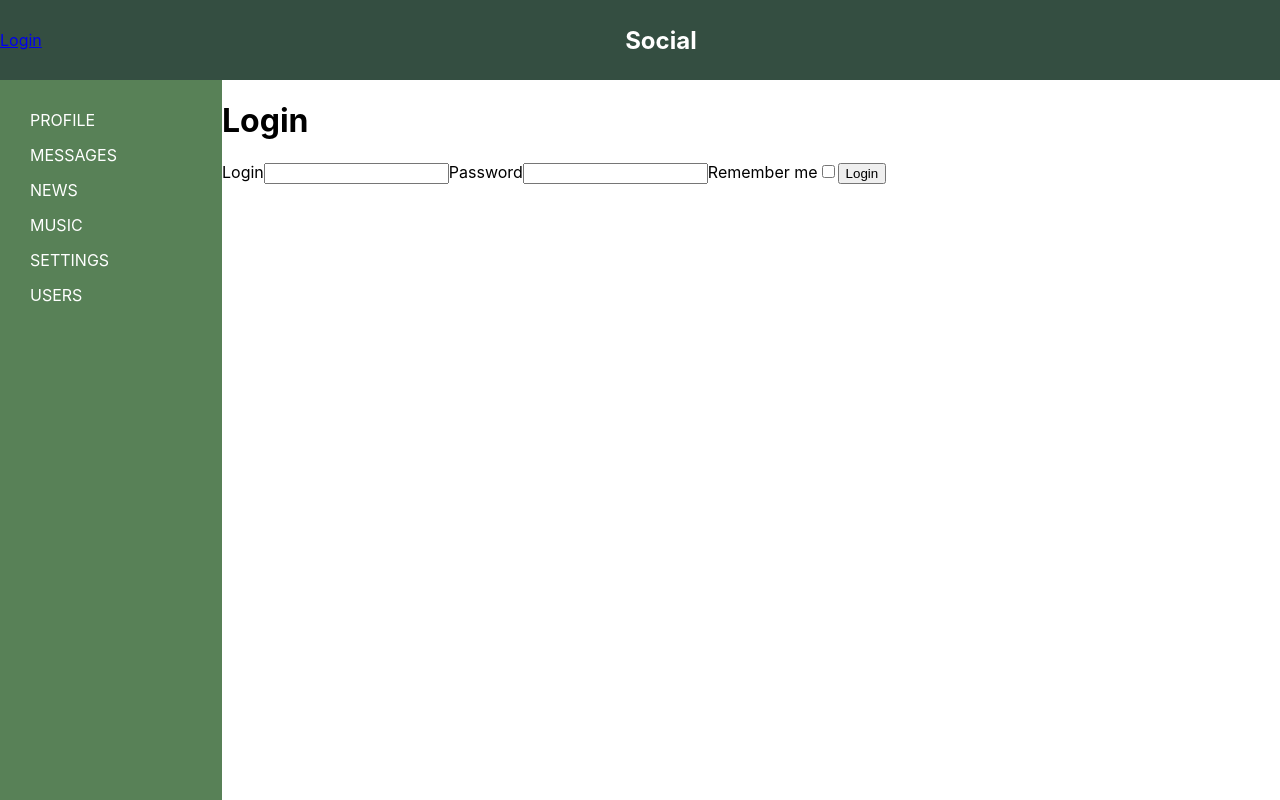
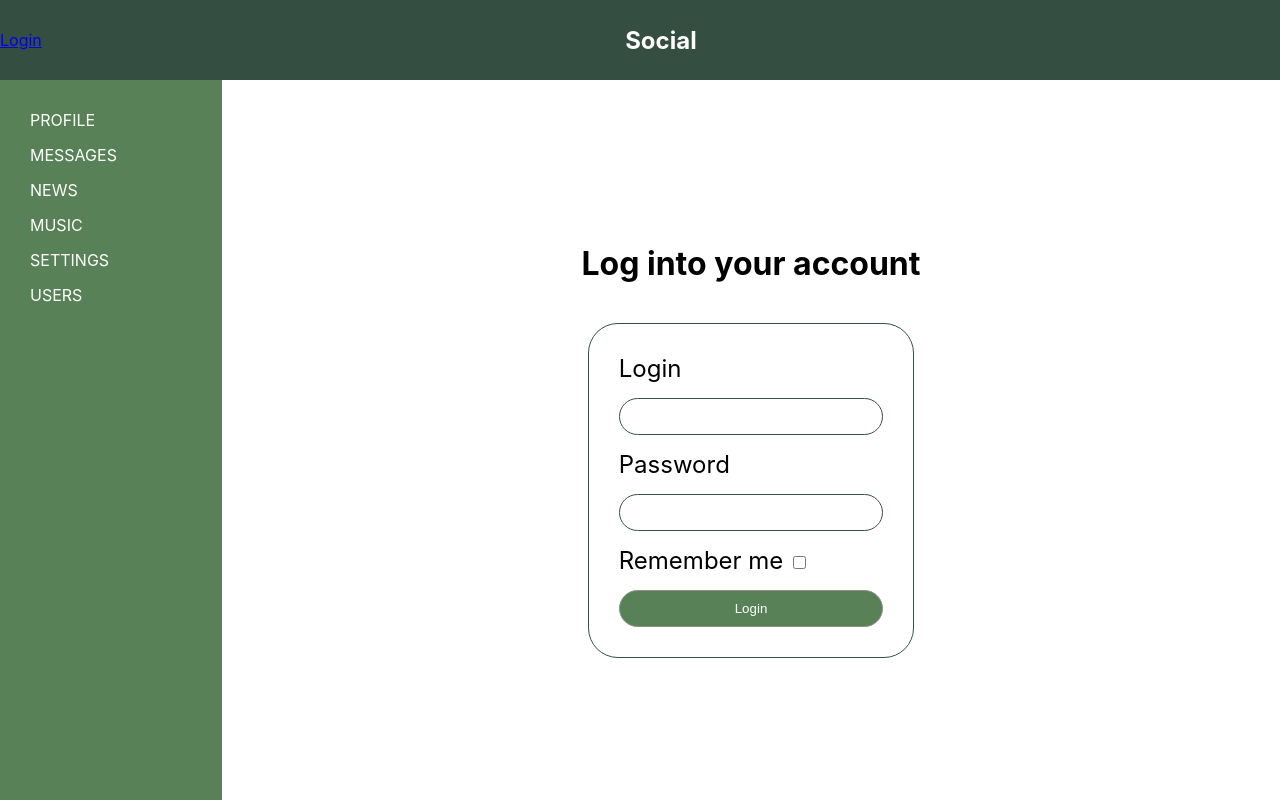
Before and after one commit to levchukt/social, a React (Create React App) app: page /login in a window 1280 px wide. Built offline with nearby package versions, Linux system fonts and the light colour scheme; no server answers.

Commit message:
updated login form

```diff
--- a/src/App.css
+++ b/src/App.css
@@ -9,7 +9,6 @@
   /* padding-top: 72px; */
   display: flex;
 }
-
 .menu_block{
   flex: 0 0 15%;
   background-color: #588157;
--- a/src/components/Login/Login.js
+++ b/src/components/Login/Login.js
@@ -2,45 +2,43 @@ import { Formik, Form, Field, ErrorMessage } from "formik"
 import { connect } from "react-redux";
 import { Navigate } from "react-router-dom";
 import { login } from "../../redux/auth_reducer";
+import * as Yup from 'yup';
+import styles from './LoginStyles.module.css'
 
 const initialValues = {
     email: '',
     password: ''
 };
 
-const validate = values => {
-    let errors = {}
-
-    if (!values.email) {
-        errors.email = 'reqiured'
-    }
-    if (!values.password) {
-        errors.password = 'reqiured'
-    }
-
-    return errors;
-};
-
+const validationSchema = Yup.object({
+    email: Yup.string().email('Invalid email adress').required('Required'),
+    password: Yup.string().required('Required')
+})
 
 const LoginForm = (props) => {
-    return <Formik initialValues={initialValues} onSubmit={props.onSubmit} validate={validate}>
-        <Form>
+    return <Formik initialValues={initialValues} validateOnBlur onSubmit={props.onSubmit} validationSchema={validationSchema}>
+        {({status }) => (
+            <Form className={styles.form}>
+                <div className={styles.error}>{status}</div>
                 <label htmlFor="email">Login</label>
-            <Field type={'text'}
+                <Field className={styles.input} type={'text'}
                     id={'email'}
                     name={'email'} />
-            <ErrorMessage name={'email'} />
+                <div className={styles.error}><ErrorMessage name={'email'} /></div >
                 <label htmlFor="password">Password</label>
-            <Field type={'password'}
+                <Field className={styles.input} type={'password'}
                     id={'password'}
                     name={'password'} />
-            <ErrorMessage name={'password'} />
+                <div className={styles.error}><ErrorMessage name={'password'} /></div >
+                <div className={styles.checkboxCnt}>
                     <label htmlFor="rememberMe">Remember me</label>
-            <Field type={'checkbox'}
+                    <Field className={styles.checkbox} type={'checkbox'}
                         id={'rememberMe'}
                         name={'rememberMe'} />
-            <button type="submit">Login</button>
+                </div>
+                <button className={styles.button} type="submit">Login</button>
             </Form>
+        )}
     </Formik>
 }
 
@@ -48,16 +46,17 @@ const LoginForm = (props) => {
 
 const LoginPage = (props) => {
 
-    const onSubmit = (values) => {
-        props.login(values.email, values.password, values.rememberMe)
+    const onSubmit = (values, {setSubmitting, setStatus}) => {
+        props.login(values.email, values.password, values.rememberMe, setStatus);
+        setSubmitting(false)
     }
 
     if (props.isAuth) {
         return <Navigate to='/profile' />
     }
 
-    return <div>
-        <h1>Login</h1>
+    return <div className={styles.loginPage}>
+        <h1 className={styles.title}>Log into your account</h1>
         <LoginForm onSubmit={onSubmit} />
     </div>
 }
--- /dev/null
+++ b/src/components/Login/LoginStyles.module.css
@@ -0,0 +1,54 @@
+.form{
+    display: flex;
+    flex-direction: column;
+
+    border: 1px solid rgb(50, 83, 69);
+    padding: 30px;
+    border-radius: 30px;
+    width: 25%;
+}
+
+.loginPage{
+    height: 100%;
+    display: flex;
+    justify-content: center;
+    align-items: center;
+    flex-direction: column;
+}
+
+.title{
+    margin-bottom: 40px;
+}
+
+.form label{
+    margin-bottom: 15px;
+    font-size: 24px;
+}
+
+.input{
+    padding: 10px;
+    border-radius: 30px;
+    border: 1px solid rgb(50, 83, 69);
+    margin-bottom: 15px;
+}
+
+.error{
+    color: red;
+    font-size: 14px;
+}
+
+.checkboxCnt{
+    margin-bottom: 15px;
+}
+
+.checkbox{
+    margin-left: 10px;
+}
+
+.button{
+    border-radius: 30px;
+    padding: 10px;
+    border: 1px solid #8d9289;
+    background-color: #588157;
+    color: #ffffff;
+}
--- a/src/components/Navbar/Menu.js
+++ b/src/components/Navbar/Menu.js
@@ -4,7 +4,7 @@ import styles from './Menu.module.css';
 
 export const Menu = (props) => {
 
-  const links = props.sections.map(s => <Link section={s} />)
+  const links = props.sections.map(s => <Link key={s} section={s} />)
 
     return (
         <nav className={styles.menu}>
--- a/src/components/Profile/ProfileContainer.js
+++ b/src/components/Profile/ProfileContainer.js
@@ -15,7 +15,7 @@ class ProfileContainer extends React.Component  {
     componentDidMount() {
         let userId = this.props.router.params.userId;
         if (!userId) {
-            userId = 27957;
+            userId = this.props.loggedUserId;
         }
         this.props.getProfile(userId);
         this.props.getStatus(userId);
@@ -26,7 +26,7 @@ class ProfileContainer extends React.Component  {
 
 
         return (
-            <Profile {...this.props} profile={this.props.profile} status={this.props.status} updateStatus={this.props.updateStatus} />
+            <Profile {...this.props} />
         )
 
     }
@@ -50,7 +50,9 @@ function withRouter(Component) {
 
 const mapStateToProps = (state) => ({
     profile: state.profilePage.profile,
-    status: state.profilePage.status
+    status: state.profilePage.status,
+    loggedUserId: state.auth.userId,
+    isAuth: state.auth.isAuth
 })
 
 
--- a/src/redux/auth_reducer.js
+++ b/src/redux/auth_reducer.js
@@ -35,12 +35,14 @@ export const getAuthUserData = () => {
         })
     }
 }
-export const login = (email, password, rememberMe) => {
+export const login = (email, password, rememberMe, setStatus) => {
     return (dispatch) => {
         authAPI.login(email, password, rememberMe)
             .then(responce => {
                 if (responce.data.resultCode === 0) {
                     dispatch(getAuthUserData())
+                } else {
+                    setStatus(responce.data.messages)
                 }
         })
     }
```
Lines whose indentation alone changed are shown as unchanged.
